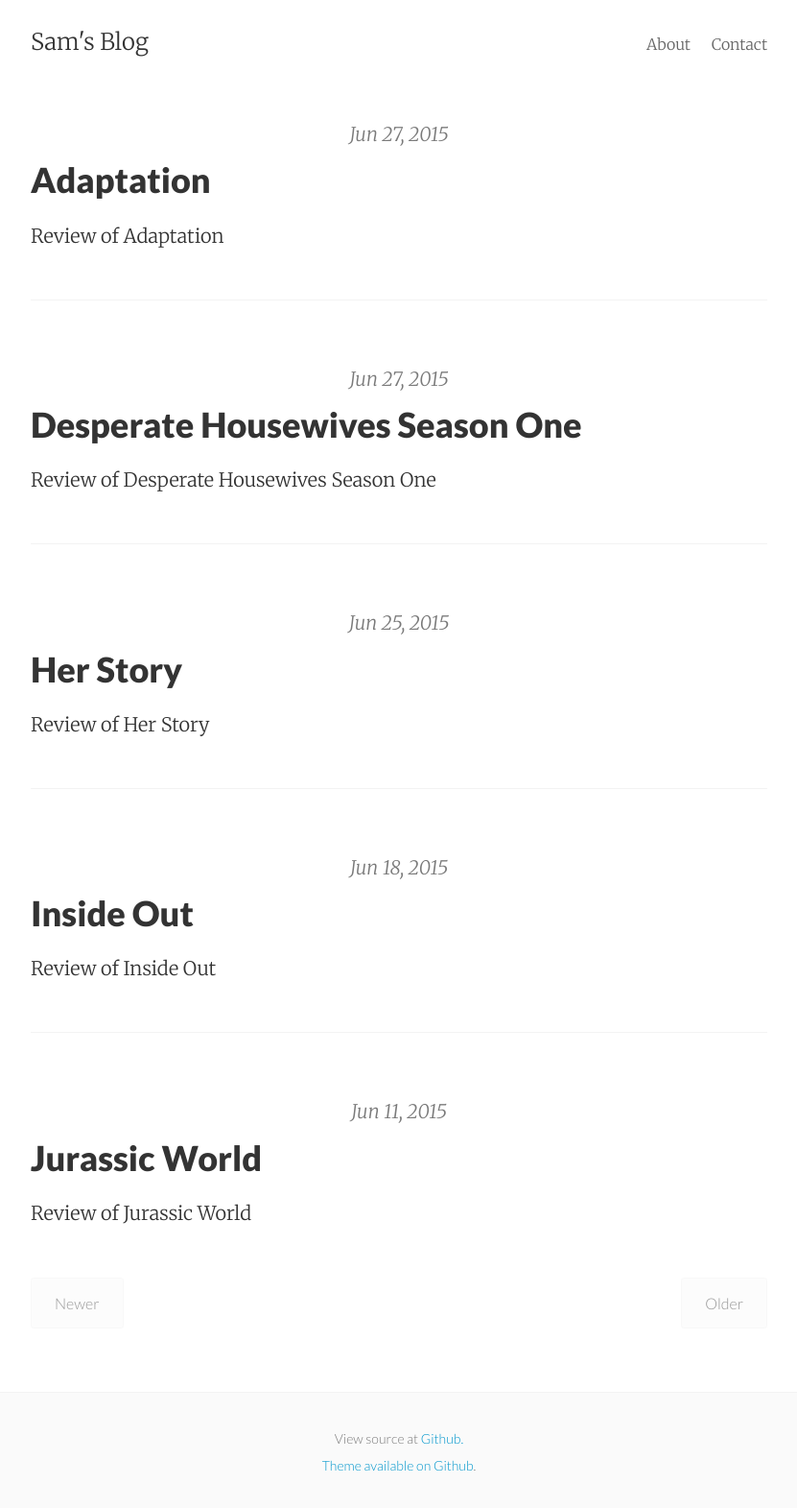
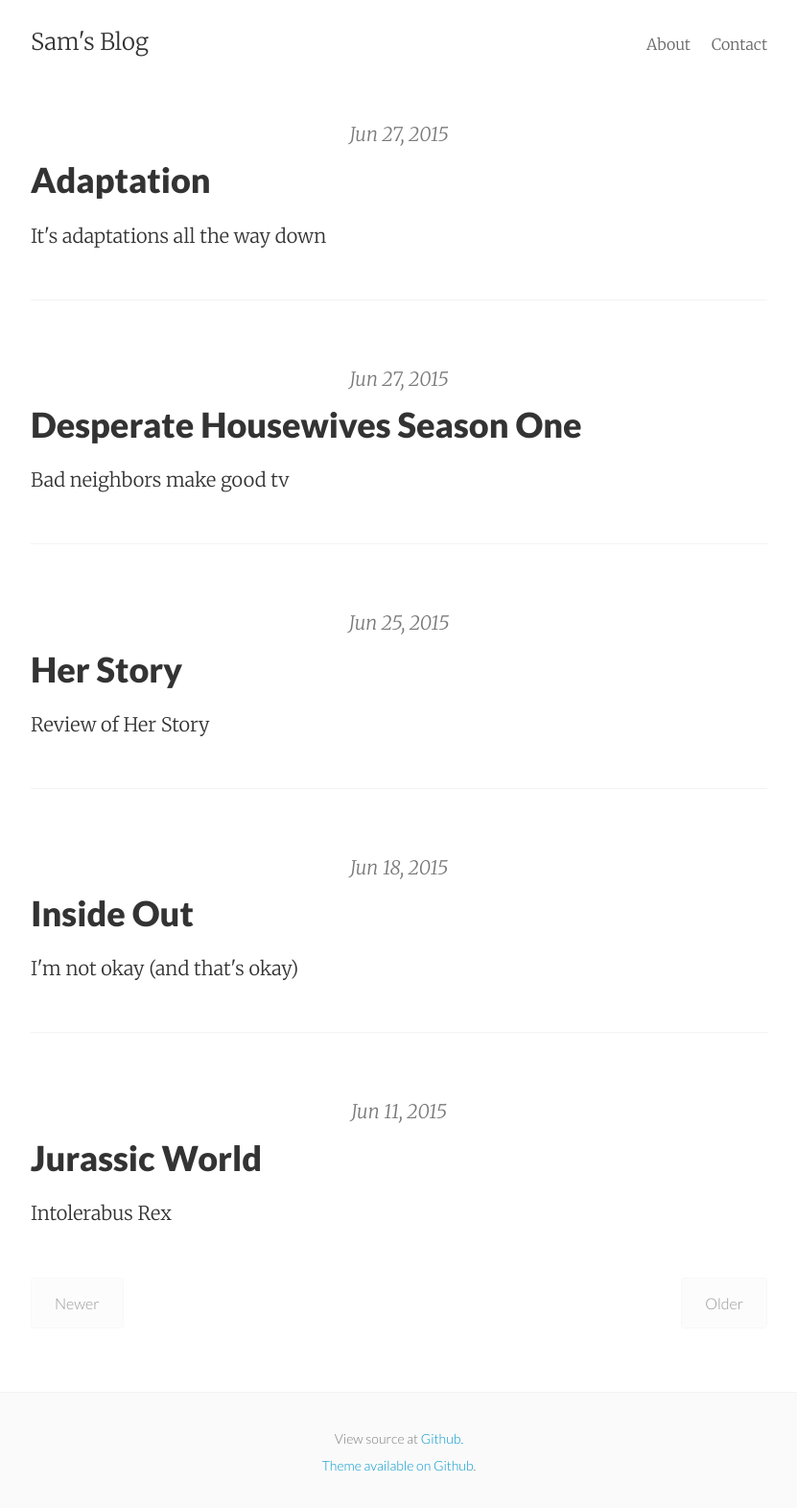
Before and after one commit to perryjd/adahn6.github.io, a Jekyll site: the page built from index.html, in a window 1280 px wide. Shown: the whole page at 96% size, without its empty margins (224-1055 px from the left). Built offline with Jekyll 4.4.1, drawn with Linux system fonts in a browser that asks for light colours; Markdown is read by kramdown in place of the engine named in the settings; the list of posts is cut into pages by our own code.

Commit message:
reworked summaries

```diff
--- a/_posts/2015-06-11-jurassic-world.markdown
+++ b/_posts/2015-06-11-jurassic-world.markdown
@@ -2,7 +2,7 @@
 layout:     post
 title:      Jurassic World
 date:       2015-06-11
-summary:    Review of Jurassic World
+summary:    Intolerabus Rex
 categories: movies jurassic_world
 score:      4
 ---
--- a/_posts/2015-06-18-inside-out.markdown
+++ b/_posts/2015-06-18-inside-out.markdown
@@ -2,10 +2,11 @@
 layout:     post
 title:      Inside Out
 date:       2015-06-18
-summary:    Review of Inside Out
+summary:    I'm not okay (and that's okay)
 categories: movies inside_out
 score:      9
 ---
 
 ![inside out image](https://a248.e.akamai.net/f/1015/2073/5m/blogs-images.forbes.com/scottmendelson/files/2015/06/pixar.jpg)
+
 A girl struggles with growing up; this is not an original premise for a kids movie. But we see the process through the lens of her anthropomoprhized emotions running her mind behind the scenes, ensuring more nuance than the standard treatment. The core dilemma of the movie is not grandiose, and its statements about life stay safely leashed to everday problems. But explosions and melodrama are easy. The battles here are more mundane than saving the world, but their authenticity bypasses our safeguards, and the lump in our throats tells us maybe this was a movie for adults all along.
--- a/_posts/2015-06-26-desperate-housewives.markdown
+++ b/_posts/2015-06-26-desperate-housewives.markdown
@@ -2,7 +2,7 @@
 layout:     post
 title:      Desperate Housewives Season One
 date:       2015-06-27
-summary:    Review of Desperate Housewives Season One
+summary:    Bad neighbors make good tv
 categories: tv desperate_housewives
 score:      7
 ---
--- a/_posts/2015-06-27-adaptation.markdown
+++ b/_posts/2015-06-27-adaptation.markdown
@@ -2,7 +2,7 @@
 layout:     post
 title:      Adaptation
 date:       2015-06-27
-summary:    Review of Adaptation
+summary:    It's adaptations all the way down
 categories: movies adaptation
 score:      5
 ---
```
